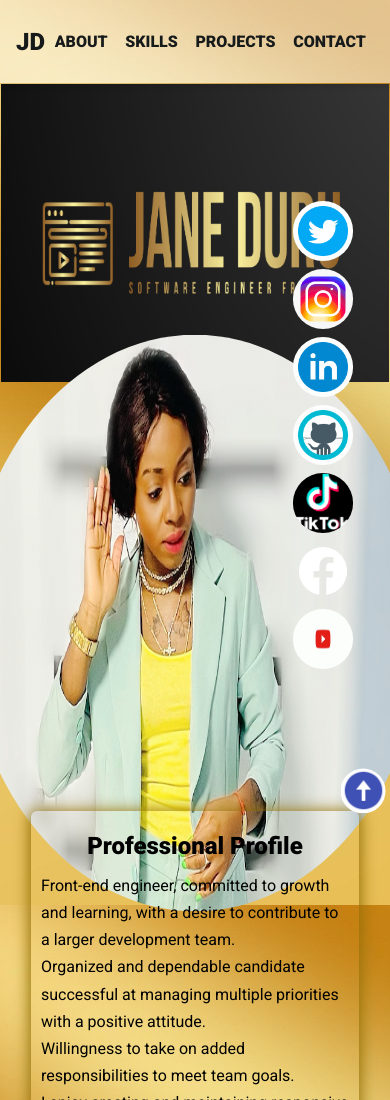
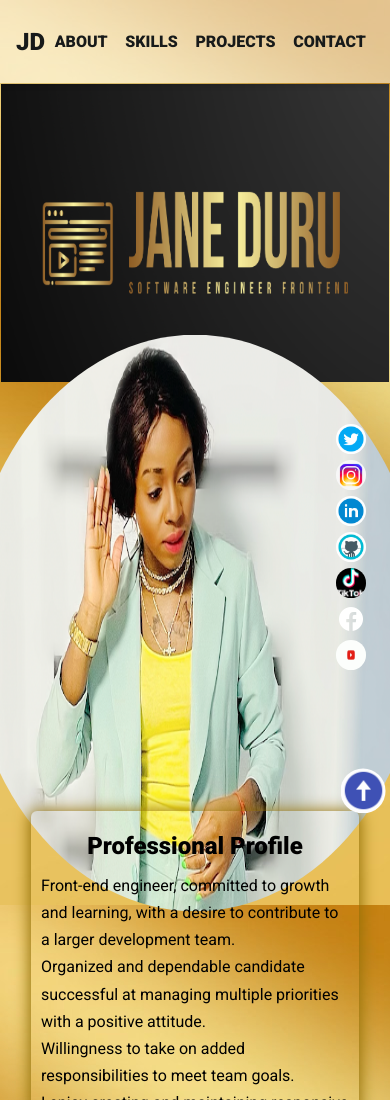
Before and after one commit to janeezy/My-profile-Starter, a plain HTML site: page starter/index.html in a window 390 px wide. Shown: the top 1100 px of the page. Drawn offline with Linux system fonts and the light colour scheme; a web font is replaced by a local one.

Commit message:
final commit
final commit

```diff
--- a/starter/Css/style.css
+++ b/starter/Css/style.css
@@ -345,8 +345,8 @@ div.project-container .project-card {
 }
 
 .socicon {
-	width: 4rem;
-	height: 4rem;
+	width: 2rem;
+	height: 2rem;
 }
 /* footer styling */
 footer {
@@ -407,7 +407,7 @@ footer {
 		display: flex;
 		flex-direction: column;
 		position: fixed;
-		right: 9%;
+		right: 6%;
 		bottom: 20%;
 	}
 
```
